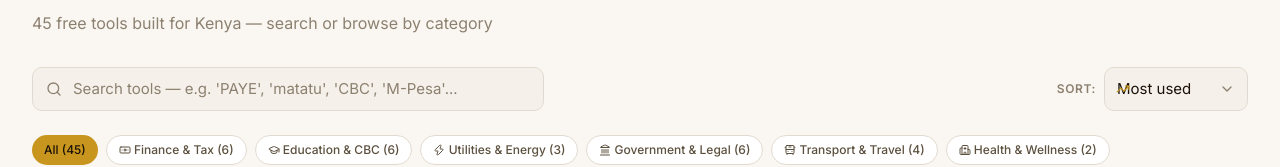
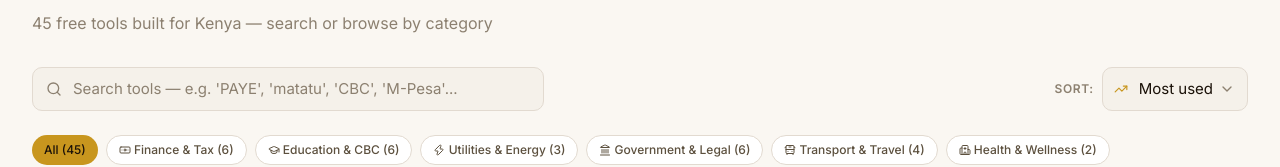
Before and after one commit to AndySamOmolo/Kenya-Hub, a Next.js app in the folder kenyahub/: page /tools in a window 1280 px wide. Shown: the part 139-306 px from the top of the page. Built offline with nearby package versions, Linux system fonts and the light colour scheme.

Commit message:
feat: add leading icon support to CustomSelect component

```diff
--- a/kenyahub/src/app/tools/page.tsx
+++ b/kenyahub/src/app/tools/page.tsx
@@ -185,7 +185,7 @@ function ToolsContent() {
                 { value: "alphabetical", label: "A-Z" },
                 { value: "category", label: "Category" },
               ]}
-              className="min-w-[9rem]"
+              className="min-w-[9rem] has-leading-icon"
             />
           </div>
         </div>
--- a/kenyahub/src/components/ui/CustomSelect.tsx
+++ b/kenyahub/src/components/ui/CustomSelect.tsx
@@ -95,12 +95,14 @@ export default function CustomSelect({
           "py-2",
           "py-2.5",
           "px-3",
+          "has-leading-icon",
         ].includes(c)
     )
     .join(" ");
 
   const isTextXs = className.includes("text-xs");
   const isCompact = className.includes("py-1.5") || isTextXs;
+  const hasLeadingIcon = className.includes("has-leading-icon");
 
   return (
     <div className={`relative ${wrapperClasses}`.trim()} ref={containerRef} id={id}>
@@ -113,7 +115,9 @@ export default function CustomSelect({
             : isCompact
             ? "!py-1.5 !px-3 text-xs sm:text-sm"
             : "!py-2 sm:!py-2.5 !px-3 text-xs sm:text-sm"
-        } ${isOpen ? "border-gold ring-1 ring-gold" : "hover:border-gold/50"}`}
+        } ${hasLeadingIcon ? "!pl-9" : ""} ${
+          isOpen ? "border-gold ring-1 ring-gold" : "hover:border-gold/50"
+        }`}
       >
         <span className="text-text-primary truncate">{selectedOption?.label || "Select..."}</span>
         <ChevronDown
```
